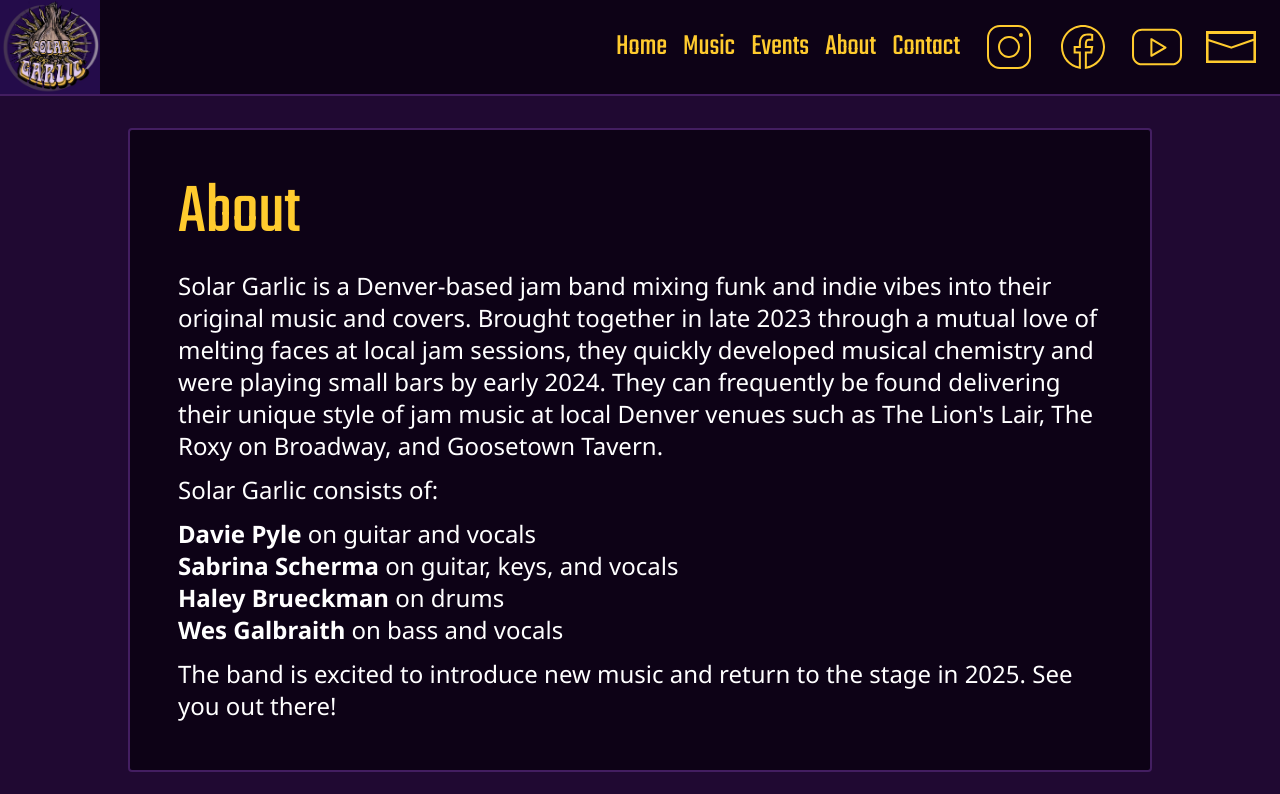
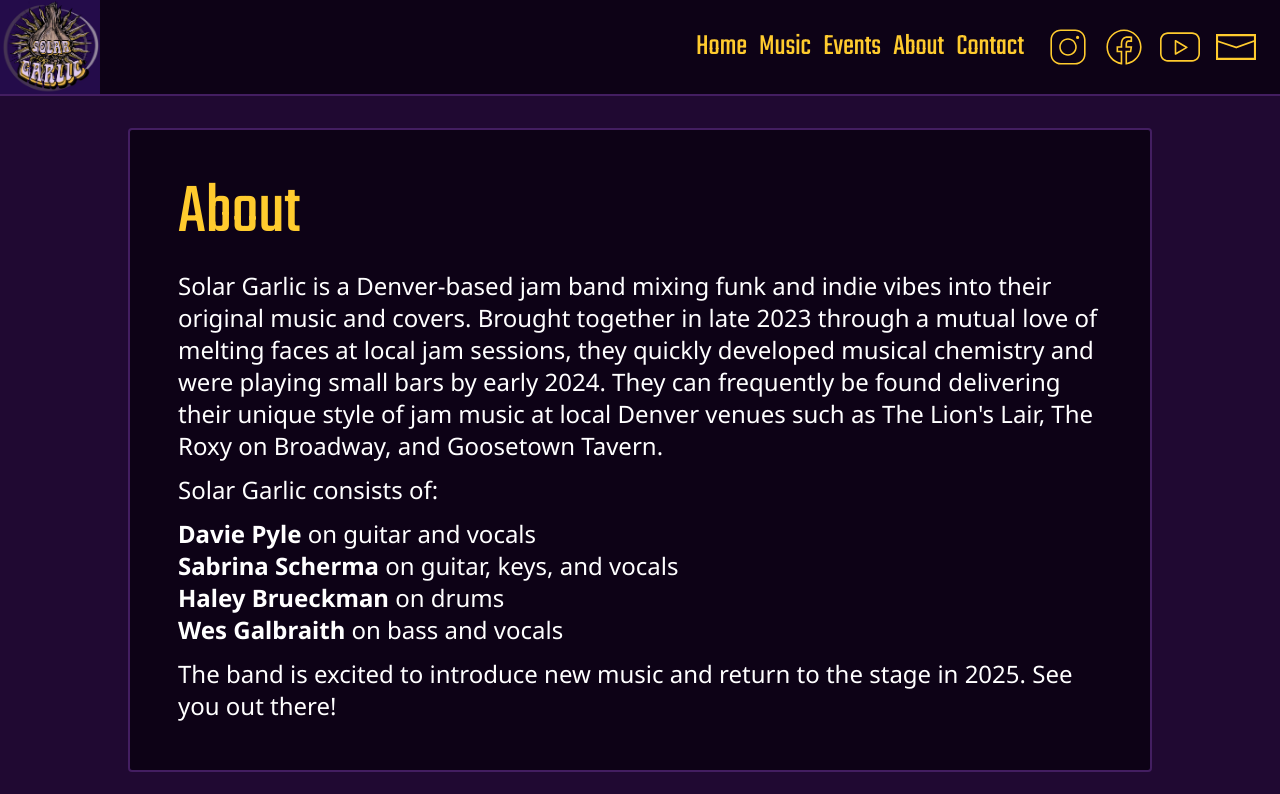
Before and after one commit to galbwe/solar-garlic-website, a Next.js app: page /about in a window 1280 px wide. Shown: the top 794 px of the page. Built offline with nearby package versions, Linux system fonts and the light colour scheme.

Commit message:
Make social icons smaller in nav

```diff
--- a/src/app/events/page.tsx
+++ b/src/app/events/page.tsx
@@ -13,7 +13,7 @@ import useBreakpoint from "@/hooks/useBreakpoint";
 import type { Event } from "@/types";
 
 export default function EventPage() {
-  const events = getFutureEvents(EVENTS);
+  // const events = getFutureEvents(EVENTS);
 
   const { isBreakpointOrBelow } = useBreakpoint();
 
@@ -28,10 +28,9 @@ export default function EventPage() {
             <>
               <p className="max-w-80 text-4xl self-start">No upcoming shows.</p>
               <p className="max-w-80 text-xl self-start">
-                Check us out on social or join our mailing list to find out
-                about our next show.
+                Check us out on social to find out about our next show.
               </p>
-              <SocialLinks />
+              <SocialLinks width={40} height={40} />
             </>
           )}
         </div>
--- a/src/components/Nav.tsx
+++ b/src/components/Nav.tsx
@@ -44,7 +44,7 @@ function NavDesktop({ items }: NavProps) {
       </Link>
       <div className="flex flex-row gap-6 justify-end items-center">
         <NavLinks items={items} linkSize="text-3xl" />
-        <SocialLinks />
+        <SocialLinks width={40} height={40} />
       </div>
     </nav>
   );
--- a/src/components/NavLinks.tsx
+++ b/src/components/NavLinks.tsx
@@ -32,5 +32,5 @@ export default function NavLinks({
     return <ul className="flex flex-col items-center gap-4">{listItems}</ul>;
   }
 
-  return <ul className="flex flex-row gap-4">{listItems}</ul>;
+  return <ul className="flex flex-row gap-3">{listItems}</ul>;
 }
--- a/src/components/SocialLinks.tsx
+++ b/src/components/SocialLinks.tsx
@@ -11,20 +11,40 @@ import {
   YOUTUBE_URL,
 } from "@/constants";
 
-export default function SocialLinks() {
+interface SocialLinksProps {
+  width: number;
+  height: number;
+}
+
+export default function SocialLinks({ width, height }: SocialLinksProps) {
   return (
-    <div className="flex flex-row justify-center items-center gap-6 sr-only xl:not-sr-only">
+    <div className="flex flex-row justify-center items-center gap-4 sr-only xl:not-sr-only">
       <a href={INSTAGRAM_URL} target="_blank">
-        <Image src={instagramIcon} alt="Instagram icon" />
+        <Image
+          src={instagramIcon}
+          alt="Instagram icon"
+          width={width}
+          height={height}
+        />
       </a>
       <a href={FACEBOOK_URL} target="_blank">
-        <Image src={facebookIcon} alt="Facebook icon" />
+        <Image
+          src={facebookIcon}
+          alt="Facebook icon"
+          width={width}
+          height={height}
+        />
       </a>
       <a href={YOUTUBE_URL} target="_blank">
-        <Image width={50} height={50} src={youtubeIcon} alt="Youtube icon" />
+        <Image
+          src={youtubeIcon}
+          alt="Youtube icon"
+          width={width}
+          height={height}
+        />
       </a>
       <a href={`mailto:${CONTACT_EMAIL}`}>
-        <Image width={50} height={50} src={emailIcon} alt="Email icon" />
+        <Image src={emailIcon} alt="Email icon" width={width} height={height} />
       </a>
     </div>
   );
```
